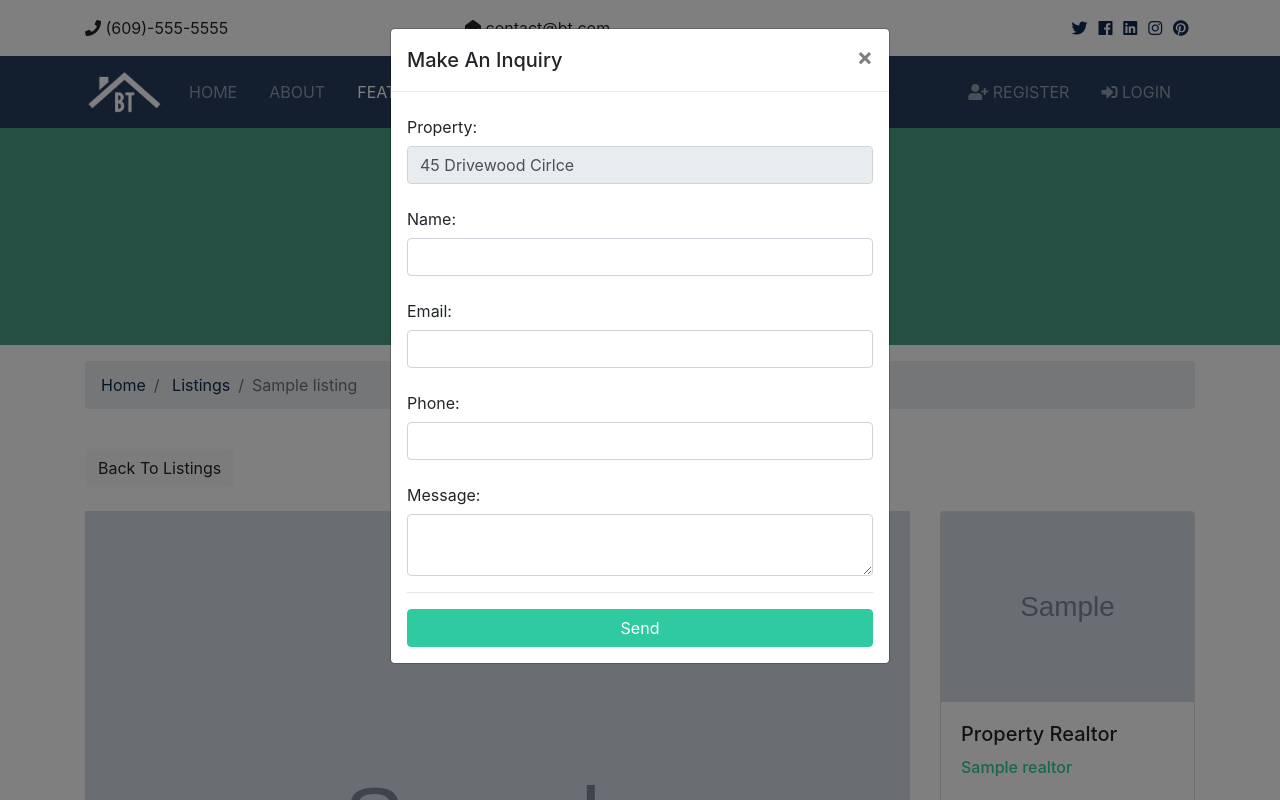
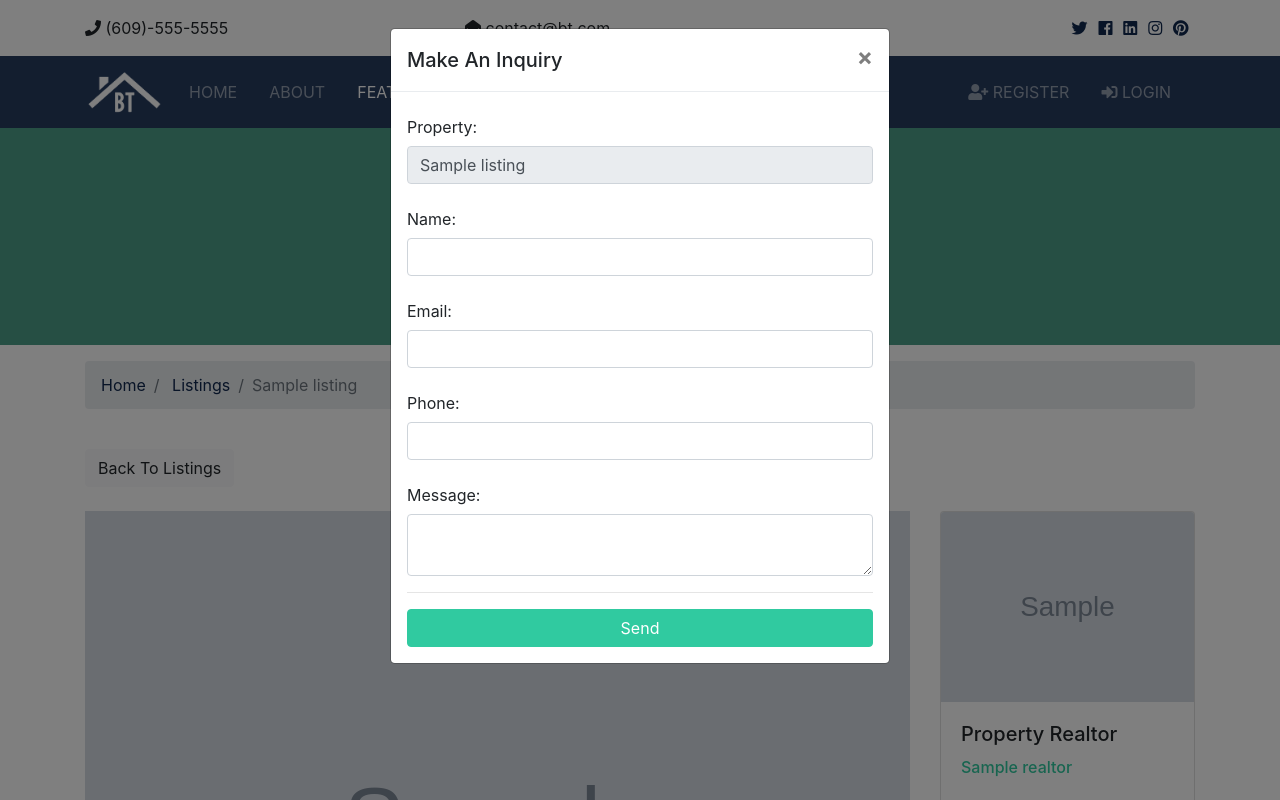
Before and after one commit to Jazzythedev/btre_project, a Django app: page /listings/1 in a window 1280 px wide, after a click on "Make An Inquiry". Run offline with Django 4.2, Linux system fonts and the light colour scheme; tables that the repository leaves empty hold one stand-in row (values such as "Sample post"); grey boxes marked "Sample" are stand-in pictures; some libraries are stand-ins or nearby versions.

Commit message:
if logged in when inquiring send user_id hidden field.  send realtor email, listing id as hidden input

```diff
--- a/templates/listings/listing.html
+++ b/templates/listings/listing.html
@@ -168,10 +168,19 @@
           </button>
         </div>
         <div class="modal-body">
-          <form>
+          <form action="{% url 'contact' %}" method="POST">
+            {% csrf_token %}
+
+            {% if user.is_authenticated %}
+              <input type="hidden" name="user_id" value="{{user.id}}">
+            {% else %}
+              <input type="hidden" name="user_id" value="0">
+            {% endif %}
+            <input type="hidden" name="realtor_email" value="{{listing.realtor.email}}">
+            <input type="hidden" name="listing_id" value="{{listing.id}}">
             <div class="form-group">
               <label for="property_name" class="col-form-label">Property:</label>
-              <input type="text" name="listing" class="form-control" value="45 Drivewood Cirlce" disabled>
+              <input type="text" name="listing" class="form-control" value="{{listing.title}}" disabled>
             </div>
             <div class="form-group">
               <label for="name" class="col-form-label">Name:</label>
```
